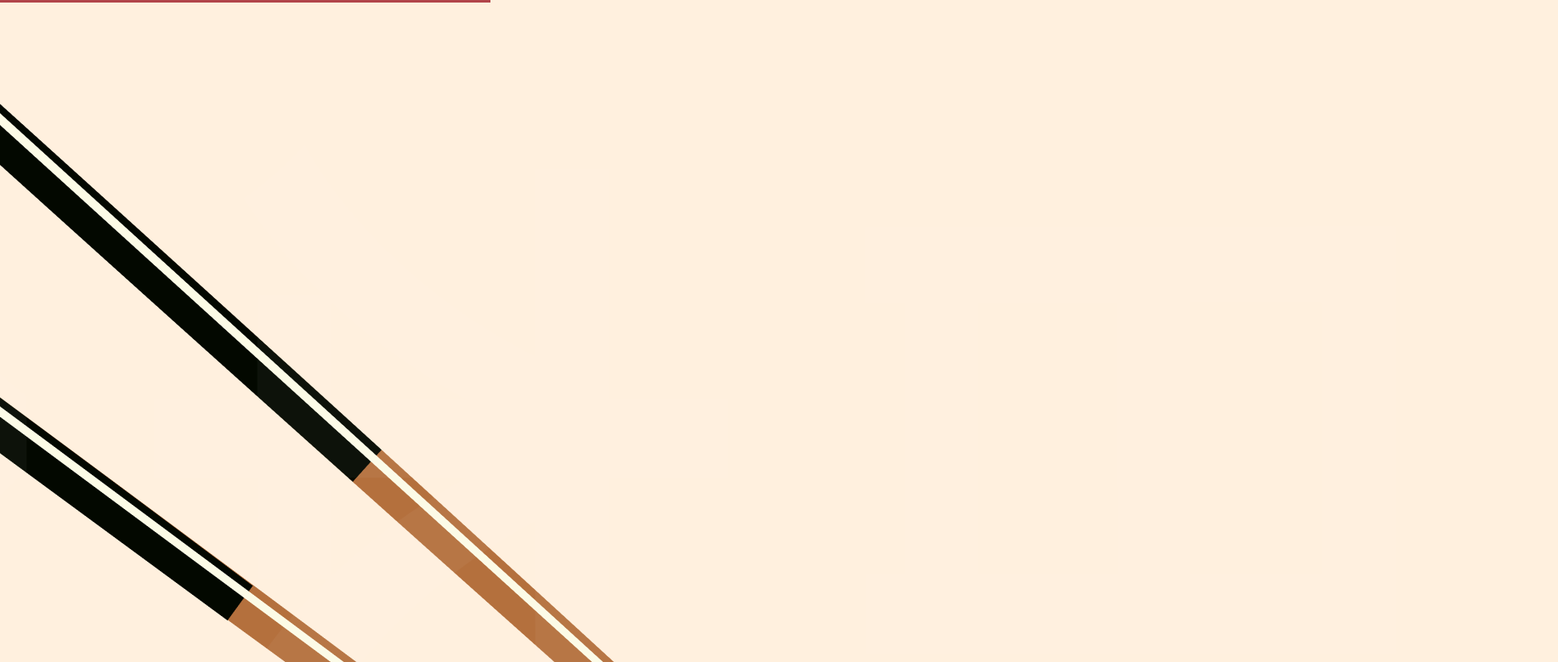
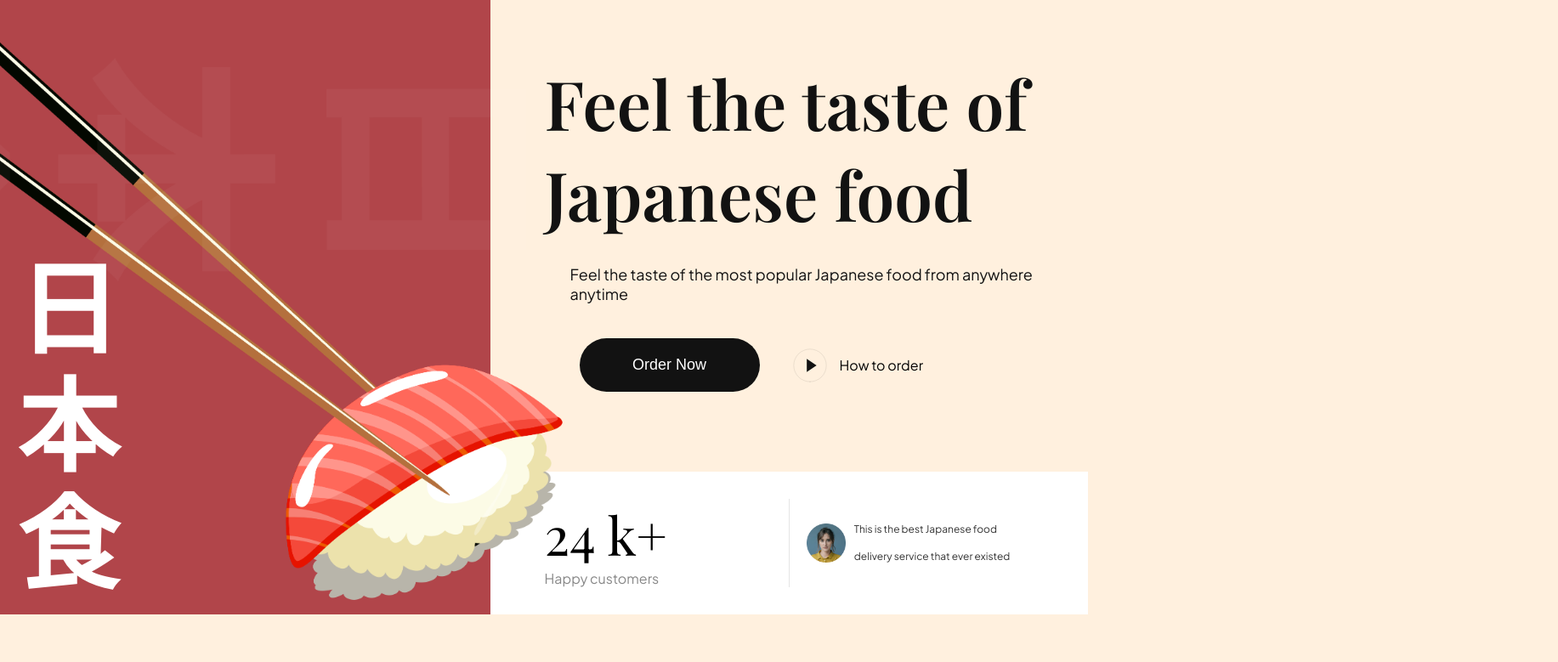
Before and after one commit to aashishx03/shushiman, a plain HTML site: page index.html in a window 1280 px wide. Shown: the part 65-844 px from the top of the page at 85% size, 1833 px wide, since content can reach past the window. After the commit the page ends 800 px from the top, so only its background shows below. Drawn offline with nearby package versions, Linux system fonts and the light colour scheme.

Commit message:
completed hero sections

```diff
--- a/css/sections/header.css
+++ b/css/sections/header.css
@@ -15,18 +15,22 @@
   inset: 0;
   width: 100%;
   background: var(--primary-color);
-  z-index: 1;
+  z-index: -1;
 }
 
 .header__logo h4 {
-  z-index: 1000;
+  padding-left: 30px;
+
+  font-weight: 700;
+  text-transform: uppercase;
   color: #fff;
   font-family: var(--playfair-display);
+  opacity: 0.8;
 }
 
 .header__menu,
 .header__menu-mobile {
-  flex: 1.235;
+  flex: 1.236;
   display: flex;
   justify-content: flex-end;
   align-items: center;
--- a/css/sections/hero.css
+++ b/css/sections/hero.css
@@ -0,0 +1,162 @@
+.hero {
+  display: flex;
+  min-height: calc(100vh - 80px);
+  overflow: hidden;
+}
+
+.hero-image {
+  flex: 1;
+  display: flex;
+  flex-direction: column;
+  position: relative;
+  z-index: 5;
+}
+
+.hero-image img {
+  width: 120%;
+  height: 100%;
+  object-fit: contain;
+}
+
+.hero-image__overlay {
+  position: absolute;
+  inset: 0;
+  /* height: 100%; */
+  width: 100%;
+  background-color: var(--primary-color);
+  z-index: -1;
+}
+
+.hero-image h2 {
+  color: #fff;
+  font-size: 120px;
+  font-weight: 700;
+  font-family: var(--playfair-display);
+  line-height: 138px;
+  padding: 20px;
+  position: absolute;
+  bottom: 0;
+}
+
+.hero-content {
+  flex: 1.22;
+  display: flex;
+  flex-direction: column;
+  justify-content: space-between;
+}
+
+.hero-content-info {
+  flex: 1;
+  display: flex;
+  flex-direction: column;
+  /* justify-content: center; */
+  padding: 64px;
+}
+
+.hero-content-info h1 {
+  font-size: 80px;
+  font-weight: 600;
+  font-family: var(--playfair-display);
+  color: var(--secondary-color);
+}
+
+.hero-content-info p {
+  margin: 30px 0 0 30px;
+  font-size: 18px;
+  font-weight: 400;
+  font-family: var(--plus-jakarta-sans);
+  color: var(--secondary-color);
+}
+
+.hero-content__buttons {
+  margin: 41px 0 0 41px;
+  display: flex;
+  gap: 36px;
+  flex-wrap: wrap;
+}
+.hero-content__order-button {
+  border: none;
+  outline: none;
+  background: var(--secondary-color);
+  padding: 20px;
+  border-radius: 36px;
+  color: #fff;
+  min-width: 212px;
+  font-size: 18px;
+  font-weight: 500;
+  line-height: 23px;
+  cursor: pointer;
+}
+
+.hero-content__play-button {
+  border: none;
+  outline: none;
+  background: transparent;
+  display: flex;
+  align-items: center;
+  font-size: 16px;
+  line-height: 21px;
+  font-weight: 400;
+  font-family: var(--plus-jakarta-sans);
+  color: var(--black-200);
+  cursor: pointer;
+}
+
+.hero-content__play-button img {
+  height: 46px;
+  width: 46px;
+  object-fit: contain;
+  margin-right: 12px;
+}
+
+.hero-content__testimonial {
+  padding: 32px 64px;
+  display: flex;
+  flex-wrap: wrap;
+  gap: 20px;
+  /* justify-content: space-between; */
+  background: var(--color-white);
+}
+
+.hero-content__customer {
+  flex: 1;
+  gap: 10px;
+}
+
+.hero-content__customer h4 {
+  font-size: 62px;
+  font-weight: 400;
+  font-family: var(--playfair-display);
+}
+
+.hero-content__customer p {
+  font-size: 16px;
+  font-weight: 400;
+  font-family: var(--plus-jakarta-sans);
+  color: var(--secondary-color);
+  opacity: 0.5;
+}
+
+.hero-content__review {
+  flex: 1;
+  display: flex;
+  align-items: center;
+  gap: 10px;
+  border-left: 1px solid rgba(2, 2, 2, 0.1);
+  padding-left: 20px;
+  min-width: 200px;
+}
+
+.hero-content__review img {
+  height: 46px;
+  width: 46px;
+  object-fit: contain;
+}
+
+.hero-content__review p {
+  font-size: 12px;
+  font-weight: 400;
+  line-height: 32px;
+  font-family: var(--plus-jakarta-sans);
+  opacity: 0.8;
+}
--- a/index.html
+++ b/index.html
@@ -49,6 +49,34 @@
         </h2>
         <div class="hero-image__overlay"></div>
       </div>
+      <div class="hero-content">
+        <div class="hero-content-info">
+          <h1>Feel the taste of Japanese food</h1>
+          <p>
+            Feel the taste of the most popular Japanese food from anywhere
+            anytime
+          </p>
+          <div class="hero-content__buttons">
+            <button class="hero-content__order-button">Order Now</button>
+            <button class="hero-content__play-button">
+              <img src="assets/play-circle.svg" alt="" />
+              How to order
+            </button>
+          </div>
+        </div>
+        <div class="hero-content__testimonial">
+          <div class="hero-content__customer">
+            <h4>24 <span>k+</span></h4>
+            <p>Happy customers</p>
+          </div>
+          <div class="hero-content__review">
+            <img src="assets/user.png" alt="user" />
+            <p>
+              This is the best Japanese food delivery service that ever existed
+            </p>
+          </div>
+        </div>
+      </div>
     </section>
   </body>
 </html>
```
